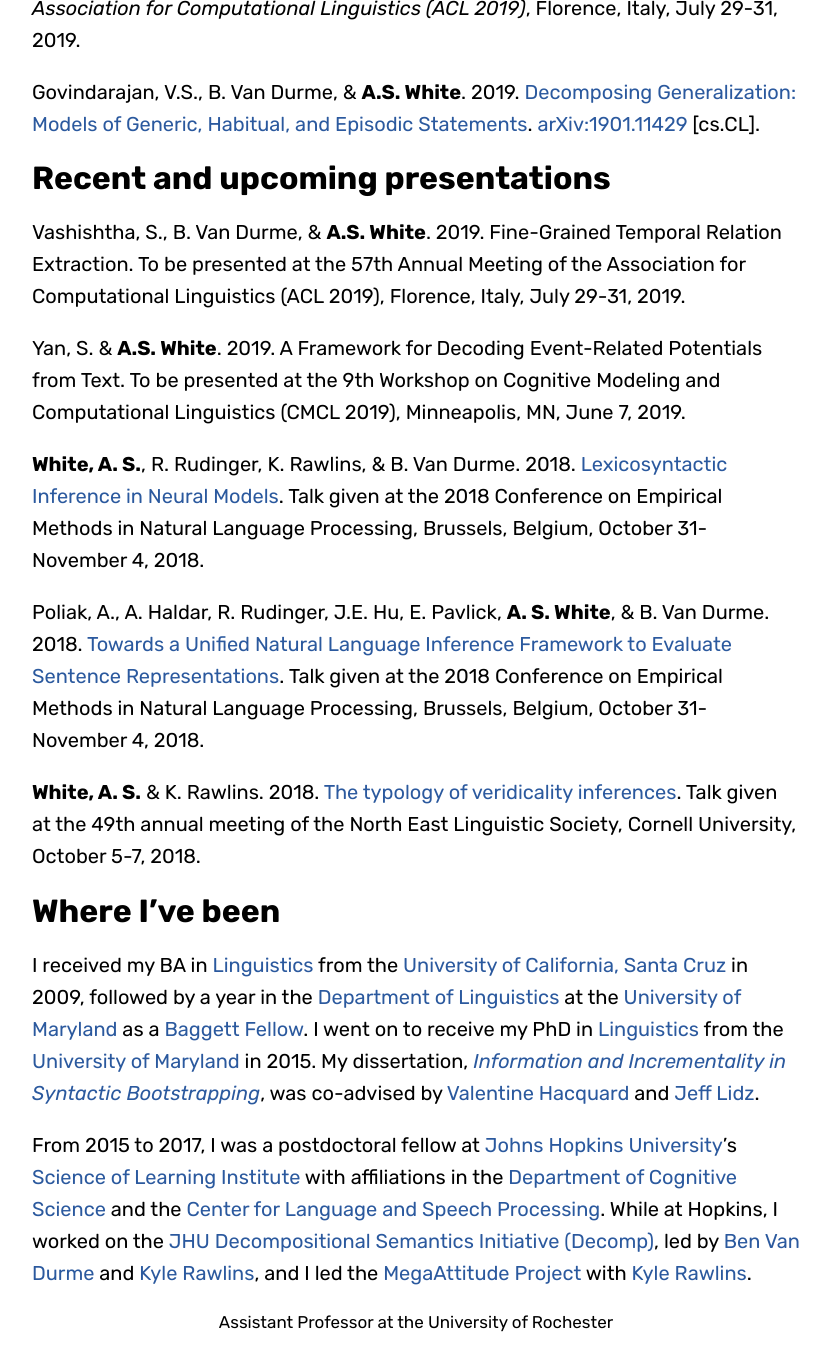
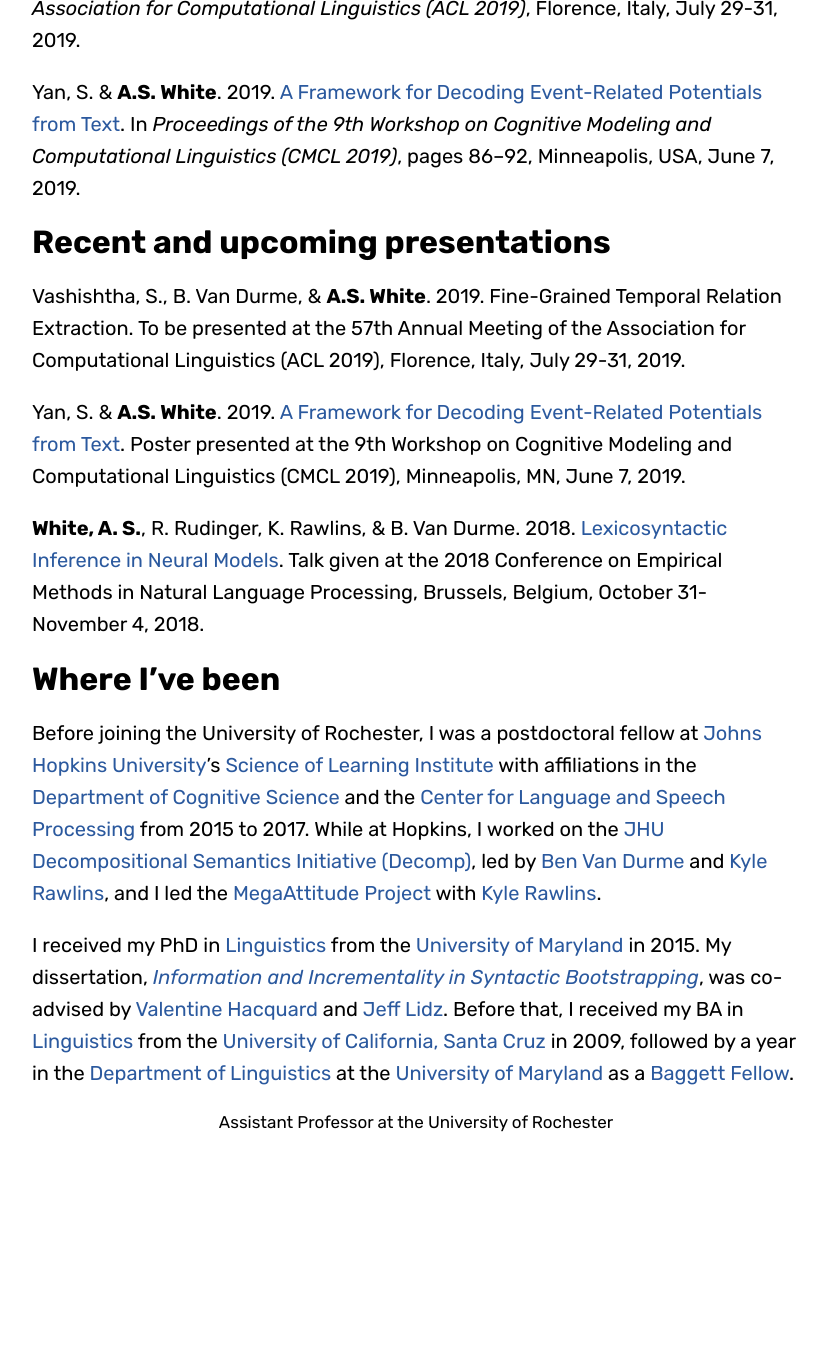
Before and after one commit to JIAXINGUY/aaronstevenwhite.github.io, a Jekyll site: the page built from index.md, in a window 1280 px wide and 1400 px high, scrolled down 1367 px. Shown: the top 1371 px of the window, without its empty margins (224-1054 px from the left). Built offline with Jekyll 4.4.1, drawn with Linux system fonts in a browser that asks for light colours; some web fonts are replaced; after the commit the page ends 2567 px from its top, so only the background shows below that; some of the changed text lies outside the part shown.

Commit message:
Updates genericity paper and adds CMCL2019 poster

```diff
--- a/index.md
+++ b/index.md
@@ -22,30 +22,26 @@
 
 # Recent papers
 
-**White, A.S.** & K. Rawlins. 2019. [Frequency, acceptability, and selection: A case study of clause-embedding](https://ling.auf.net/lingbuzz/004596/current.pdf). [lingbuzz/004596](https://ling.auf.net/lingbuzz/004596).
+**White, A.S.** & K. Rawlins. 2019. [Frequency, acceptability, and selection: A case study of clause-embedding](https://ling.auf.net/lingbuzz/004596/current.pdf). Under review at *Glossa*.
 
-**White, A.S.** 2019. [Nothing's wrong with believing (or hoping) whether](https://ling.auf.net/lingbuzz/004572/current.pdf). [lingbuzz/004572](https://ling.auf.net/lingbuzz/004572).
+**White, A.S.** 2019. [Nothing's wrong with believing (or hoping) whether](https://ling.auf.net/lingbuzz/004572/current.pdf). Under review at *Semantics and Pragmatics*.
 
-Yan, S. & **A.S. White**. 2019. [A Framework for Decoding Event-Related Potentials from Text](https://arxiv.org/pdf/1902.10296.pdf). To appear in *Proceedings of the 9th Workshop on Cognitive Modeling and Computational Linguistics (CMCL 2019)*, Minneapolis, MN, June 7, 2019.
+Govindarajan, V.S., B. Van Durme, & **A.S. White**. 2019. [Decomposing Generalization: Models of Generic, Habitual, and Episodic Statements](https://arxiv.org/pdf/1901.11429.pdf). To appear in *Transactions of the Association for Computational Linguistics*.
 
 Vashishtha, S., B. Van Durme, & **A.S. White**. 2019. [Fine-Grained Temporal Relation Extraction](https://arxiv.org/pdf/1902.01390.pdf). To appear in *Proceedings of the 57th Annual Meeting of the Association for Computational Linguistics (ACL 2019)*, Florence, Italy, July 29-31, 2019.
 
-Govindarajan, V.S., B. Van Durme, & **A.S. White**. 2019. [Decomposing Generalization: Models of Generic, Habitual, and Episodic Statements](https://arxiv.org/pdf/1901.11429.pdf). [arXiv:1901.11429](https://arxiv.org/abs/1901.11429) [cs.CL].
+Yan, S. & **A.S. White**. 2019. [A Framework for Decoding Event-Related Potentials from Text](https://www.aclweb.org/anthology/W19-2910). In *Proceedings of the 9th Workshop on Cognitive Modeling and Computational Linguistics (CMCL 2019)*, pages 86–92, Minneapolis, USA, June 7, 2019.
 
 # Recent and upcoming presentations
 
 Vashishtha, S., B. Van Durme, & **A.S. White**. 2019. Fine-Grained Temporal Relation Extraction. To be presented at the 57th Annual Meeting of the Association for Computational Linguistics (ACL 2019), Florence, Italy, July 29-31, 2019.
 
-Yan, S. & **A.S. White**. 2019. A Framework for Decoding Event-Related Potentials from Text. To be presented at the 9th Workshop on Cognitive Modeling and Computational Linguistics (CMCL 2019), Minneapolis, MN, June 7, 2019.
+Yan, S. & **A.S. White**. 2019. [A Framework for Decoding Event-Related Potentials from Text](posters/yan_cmcl2019_poster.pdf). Poster presented at the 9th Workshop on Cognitive Modeling and Computational Linguistics (CMCL 2019), Minneapolis, MN, June 7, 2019.
 
 **White, A. S.**, R. Rudinger, K. Rawlins, & B. Van Durme. 2018. [Lexicosyntactic Inference in Neural Models](presentations/slides/white_emnlp2018_lexicosyntactic_slides.pptx). Talk given at the 2018 Conference on Empirical Methods in Natural Language Processing, Brussels, Belgium, October 31-November 4, 2018.
 
-Poliak, A., A. Haldar, R. Rudinger, J.E. Hu, E. Pavlick, **A. S. White**, & B. Van Durme. 2018. [Towards a Unified Natural Language Inference Framework to Evaluate Sentence Representations](https://arxiv.org/pdf/1804.08207). Talk given at the 2018 Conference on Empirical Methods in Natural Language Processing, Brussels, Belgium, October 31-November 4, 2018.
-
-**White, A. S.** & K. Rawlins. 2018. [The typology of veridicality inferences](presentations/slides/white_nels49_slides.pdf). Talk given at the 49th annual meeting of the North East Linguistic Society, Cornell University, October 5-7, 2018.
-
 # Where I've been
 
-I received my BA in [Linguistics](http://linguistics.ucsc.edu/) from the [University of California, Santa Cruz](http://ucsc.edu/) in 2009, followed by a year in the [Department of Linguistics](http://ling.umd.edu/) at the [University of Maryland](http://umd.edu/) as a [Baggett Fellow](http://ling.umd.edu/baggett/). I went on to receive my PhD in [Linguistics](http://ling.umd.edu/) from the [University of Maryland](http://umd.edu/) in 2015. My dissertation, [_Information and Incrementality in Syntactic Bootstrapping_]({{ site.url }}/papers/white_information_2015.pdf), was co-advised by [Valentine Hacquard](http://ling.umd.edu/~hacquard/) and [Jeff Lidz](http://ling.umd.edu/~jlidz/).
+Before joining the University of Rochester, I was a postdoctoral fellow at [Johns Hopkins University](http://jhu.edu)'s [Science of Learning Institute](http://scienceoflearning.jhu.edu/) with affiliations in the [Department of Cognitive Science](http://cogsci.jhu.edu/) and the [Center for Language and Speech Processing](http://www.clsp.jhu.edu/) from 2015 to 2017. While at Hopkins, I worked on the [JHU Decompositional Semantics Initiative (Decomp)](http://decomp.net/), led by [Ben Van Durme](http://www.cs.jhu.edu/~vandurme/) and [Kyle Rawlins](http://sites.krieger.jhu.edu/rawlins/), and I led the [MegaAttitude Project](http://megaattitude.io) with [Kyle Rawlins](http://sites.krieger.jhu.edu/rawlins/).
 
-From 2015 to 2017, I was a postdoctoral fellow at [Johns Hopkins University](http://jhu.edu)'s [Science of Learning Institute](http://scienceoflearning.jhu.edu/) with affiliations in the [Department of Cognitive Science](http://cogsci.jhu.edu/) and the [Center for Language and Speech Processing](http://www.clsp.jhu.edu/). While at Hopkins, I worked on the [JHU Decompositional Semantics Initiative (Decomp)](http://decomp.net/), led by [Ben Van Durme](http://www.cs.jhu.edu/~vandurme/) and [Kyle Rawlins](http://sites.krieger.jhu.edu/rawlins/), and I led the [MegaAttitude Project](http://megaattitude.io) with [Kyle Rawlins](http://sites.krieger.jhu.edu/rawlins/).
+I received my PhD in [Linguistics](http://ling.umd.edu/) from the [University of Maryland](http://umd.edu/) in 2015. My dissertation, [_Information and Incrementality in Syntactic Bootstrapping_]({{ site.url }}/papers/white_information_2015.pdf), was co-advised by [Valentine Hacquard](http://ling.umd.edu/~hacquard/) and [Jeff Lidz](http://ling.umd.edu/~jlidz/). Before that, I received my BA in [Linguistics](http://linguistics.ucsc.edu/) from the [University of California, Santa Cruz](http://ucsc.edu/) in 2009, followed by a year in the [Department of Linguistics](http://ling.umd.edu/) at the [University of Maryland](http://umd.edu/) as a [Baggett Fellow](http://ling.umd.edu/baggett/).
```
Also changed, not shown: papers.md (+5 -5 lines), presentations.md (+2 -2 lines), 1 other file.
